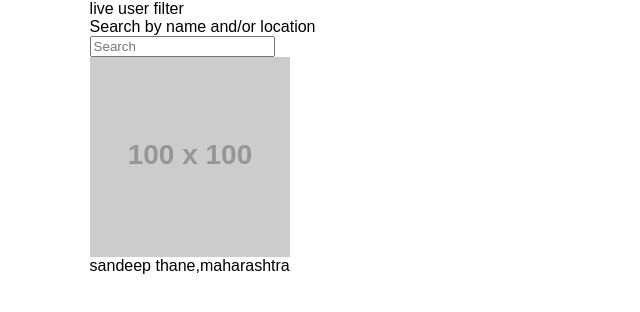
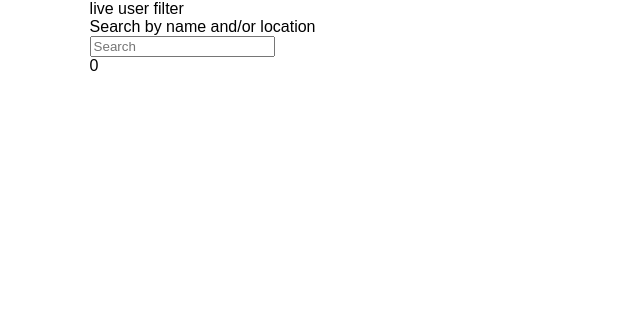
Before and after one commit to psandeepaxioned/live-user-filter, a plain HTML site: page index.html in a window 1280 px wide. Shown: the whole page, without its empty margins (0-640 px from the left). Drawn offline with Linux system fonts and the light colour scheme; placeholder pictures from the web are drawn by us.

Commit message:
li structure removed

```diff
--- a/index.html
+++ b/index.html
@@ -36,15 +36,7 @@
               <p>Search by name and/or location</p>
               <input type="text" class="filter" id="filter" placeholder="Search">
             </div>
-            <ul>
-              <li>
-                <figure><img src="https://via.placeholder.com/100x100" alt="User Profile"></figure>
-                <div class="info">
-                  <span class="name">sandeep</span>
-                  <span class="location">thane,maharashtra</span>
-                </div>
-              </li>
-            </ul>
+            <ul>0</ul>
           </div>
         </div>
       </div>
```
